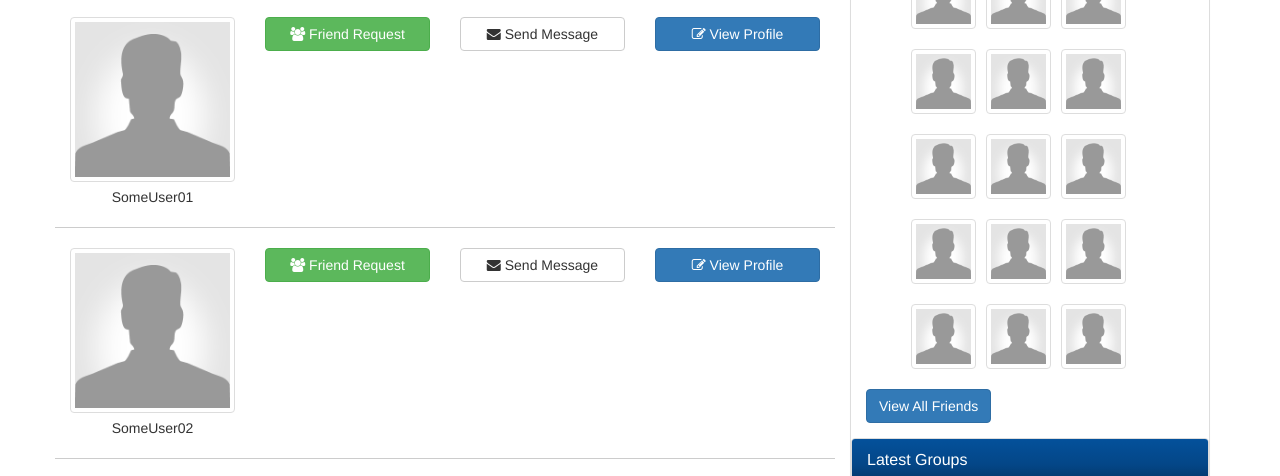
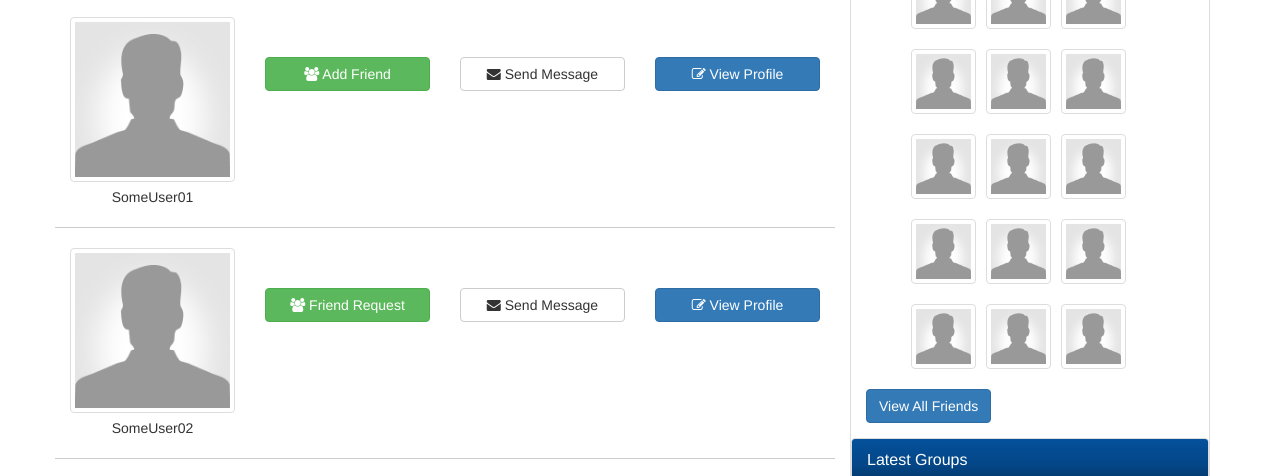
Before and after one commit to AjdinImsirovic/bootstrap_project4-social-network, a plain HTML site: page members.html in a window 1280 px wide. Shown: the part 265-741 px from the top of the page. Drawn offline with nearby package versions, Linux system fonts and the light colour scheme.

Commit message:
Add media query for high res so that buttons have padding top on hi-res screens only

```diff
--- a/css/style.css
+++ b/css/style.css
@@ -135,3 +135,10 @@ footer {
 	margin-top: 30px;
 	border-top: 7px solid #04519b;
 }
+
+
+@media (min-width:991px) {
+	.members p {
+		padding-top: 40px;
+	}
+}
--- a/members.html
+++ b/members.html
@@ -66,7 +66,7 @@
                                     <div class="text-center">SomeUser01</div>
                                 </div>
                                 <div class="col-md-3">
-                                    <p><a href="" class="btn btn-success btn-block"><i class="fa fa-users"></i> Friend Request</a></p>
+                                    <p><a href="" class="btn btn-success btn-block"><i class="fa fa-users"></i> Add Friend</a></p>
                                 </div>
                                 <div class="col-md-3">
                                     <p><a href="" class="btn btn-default btn-block"><i class="fa fa-envelope"></i> Send Message</a></p>
```
